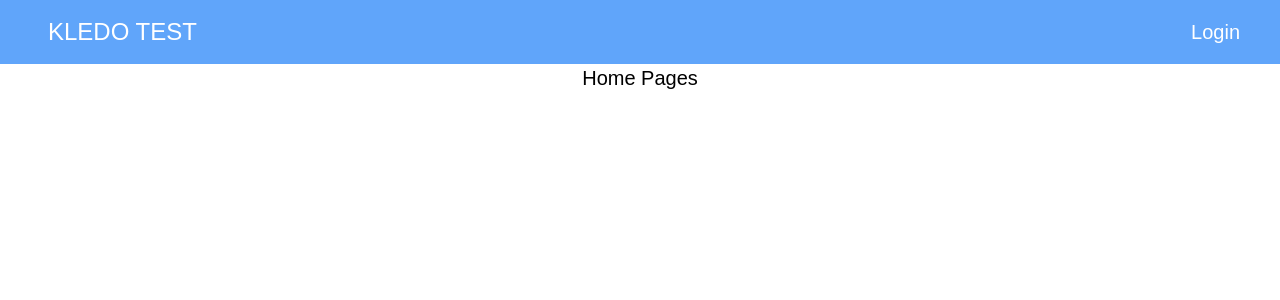
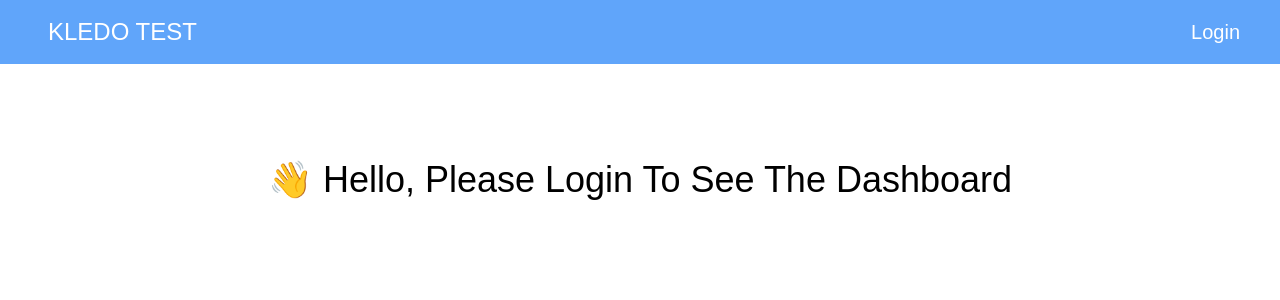
Before and after one commit to ioofy/Library-App, a React (Create React App) app: page / in a window 1280 px wide. Shown: the top 300 px of the page. Built offline with nearby package versions, Linux system fonts and the light colour scheme; no server answers.

Commit message:
feat: add link into login

```diff
--- a/src/layout/components/TopHeader/index.tsx
+++ b/src/layout/components/TopHeader/index.tsx
@@ -1,4 +1,5 @@
 import { useAppSelector } from 'hooks/useGetData';
+import { Link } from 'react-router-dom';
 
 const TopHeader = () => {
   const {
@@ -38,6 +39,7 @@ const TopHeader = () => {
             </div>
           </div>
         ) : (
+          <Link to='/auth/login'>
             <div className='max-w-full flex items-center'>
               <div className='ml-4'>
                 <span className='text-xl text-white'>
@@ -45,6 +47,7 @@ const TopHeader = () => {
                 </span>
               </div>
             </div>
+          </Link>
         )}
       </div>
     </div>
--- a/src/pages/HomePages/HomePages.tsx
+++ b/src/pages/HomePages/HomePages.tsx
@@ -4,8 +4,9 @@ const HomePages = () => {
   return (
     <div>
       <TopHeader />
-      <h1 className='text-xl text-center'>
-        Home Pages
+      <h1 className='text-4xl text-center mt-24'>
+        👋 Hello, Please Login To See The
+        Dashboard
       </h1>
     </div>
   );
```
Lines whose indentation alone changed are shown as unchanged.
